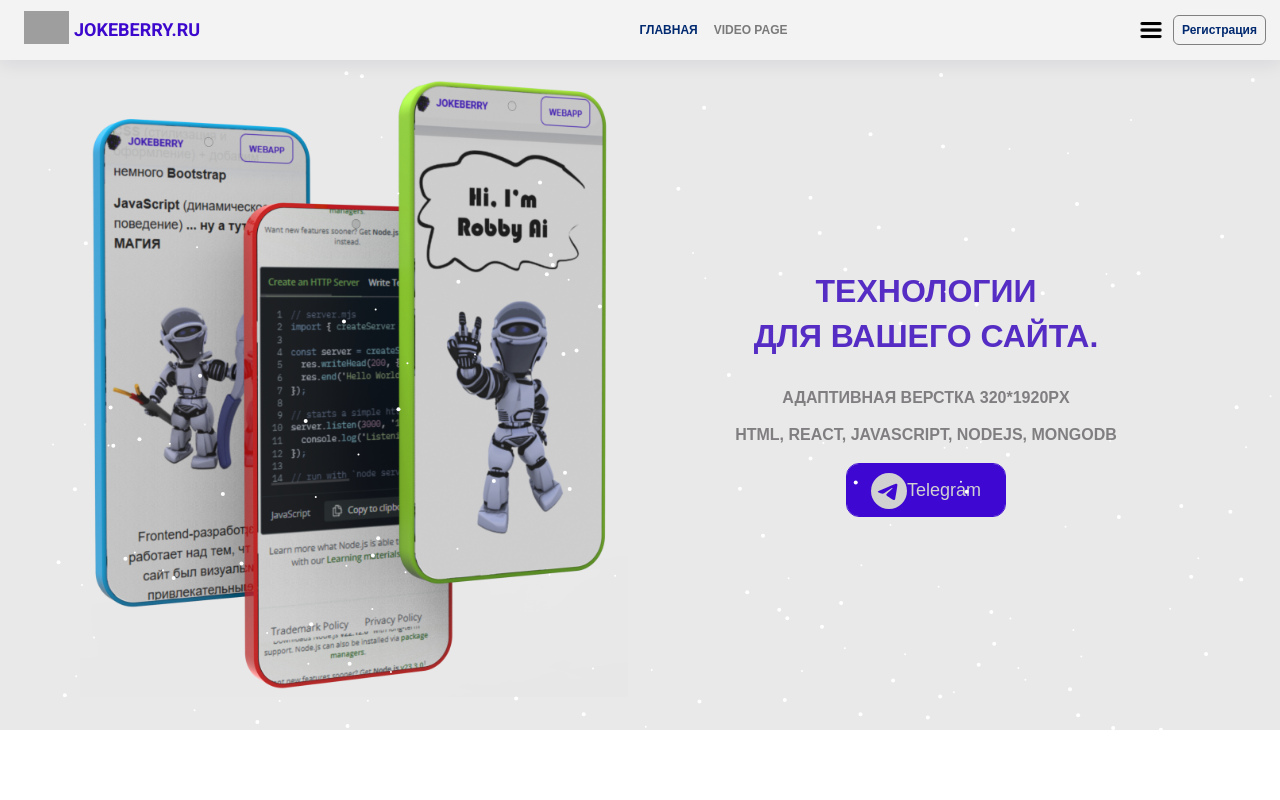
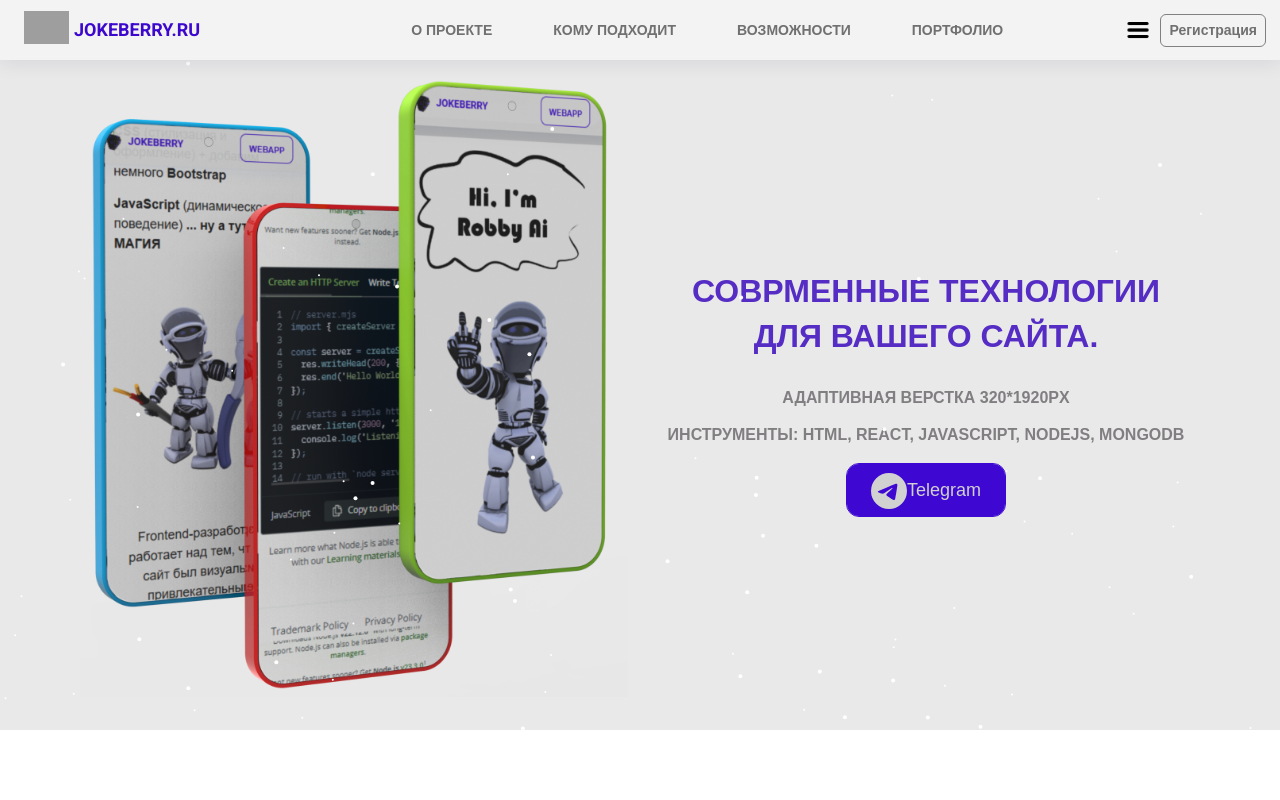
Before and after one commit to dankfedorov/Jokeberry-Frontend, a React app: page / in a window 1280 px wide. Shown: the top 800 px of the page. Built offline with nearby package versions, Linux system fonts and the light colour scheme; grey boxes are pictures that could not be loaded.

Commit message:
add some top menu link

```diff
--- a/src/assets/styles/header.css
+++ b/src/assets/styles/header.css
@@ -1,10 +1,10 @@
 /* header */
 .header {
+  /* padding: 3rem 0; */
   position: fixed;
   background-color: rgb(243, 243, 243);
   gap: 3px;
   transition: all 0.5s;
-    z-index: 998;
   height: 60px;
   box-shadow: 0px 2px 20px rgba(33, 1, 73, 0.1);
 
@@ -12,6 +12,7 @@
   padding-right: 15px;
   z-index: 999;
 }
+
 /* Search bar */
 /* Toogle Sidebar button */
 .header .toggle-sidebar-btn {
@@ -21,6 +22,24 @@
   color: #012970;
   outline: 1px solid #00AEEF;
 }
-  .container__header{
-    flex-direction:row-reverse;
+
+.container__header {
+  flex-direction: row-reverse;
 }
+
+/* header nav link */
+.header-nav__group{
+  display: flex;
+  flex-direction: row;
+  gap: 45px;
+}
+.header-nav__link {
+  font-size: 16px;
+
+}
+
+.header-nav__link a {
+  text-transform: uppercase;
+  font-size: 24px;
+  color: rgb(6, 27, 207);
+}
--- a/src/assets/styles/left-side.css
+++ b/src/assets/styles/left-side.css
@@ -10,7 +10,7 @@
   z-index: 996;
   transition: all 0.3s;
   padding: 20px;
-  overflow-y: auto;
+  /* overflow-y: auto; */
   scrollbar-width: thin;
   scrollbar-color: #aab7cf transparent;
   box-shadow: 0px 0px 20px rgba(1, 41, 112, 0.1);
--- a/src/assets/styles/nav.css
+++ b/src/assets/styles/nav.css
@@ -7,21 +7,21 @@
     padding: 0;
   }
 
-  .header-nav .nav-icon {
+  /* .header-nav .nav-icon {
     font-size: 18px;
     color: #012970;
     margin-right: 25px;
     position: relative;
-  }
+  } */
     .header-nav .nav-profile {
-    color: #012970;
+    color: #707070;
   }
   .header-nav .nav-profile img {
     max-height: 36px;
   }
 
   .header-nav .nav-profile span{
-      font-size: 12px;
+      font-size: 14px;
       font-weight: 600;
   }
 
--- a/src/components/Snow.jsx
+++ b/src/components/Snow.jsx
@@ -1,6 +1,6 @@
 
   // Snow
-  const NUMBER_OF_SNOWFLAKES = 200;
+  const NUMBER_OF_SNOWFLAKES = 100;
   const MAX_SNOWFLAKE_SIZE = 2;
   const MAX_SNOWFLAKE_SPEED = 2;
   const SNOWFLAKE_COLOUR = "#FFFFFF";
--- a/src/components/TopNav.jsx
+++ b/src/components/TopNav.jsx
@@ -1,39 +1,45 @@
 import React from "react";
-import TestBtn from "../components/TestBtn";
+
 
 function TopNav() {
 
   return (
     <nav className="header-nav ms-auto">
-      <ul className="d-flex align-items-center ">
-        <li className="">
+      <ul className="header-nav__group">
+        <li className="header-nav__link">
           <a
-            href="/"
+            href="#"
             className="nav-link nav-profile d-flex align-items-center pe-0"
           >
-            <span className="d-none d-md-block ps-3 ">ГЛАВНАЯ </span>
+            <span className="d-none d-md-block ps-3 ">О Проекте</span>
           </a>
         </li>
 
-        <li>
+        <li className="header-nav__link">
           <a
-            href="/video"
+            href="#"
             className="nav-link nav-profile d-flex align-items-center pe-0"
           >
-            <span className="d-none d-md-block ps-3 small ">VIDEO PAGE</span>
+            <span className="d-none d-md-block ps-3 ">Кому подходит</span>
+          </a>
+        </li>
+        <li className="header-nav__link">
+          <a
+            href="#"
+            className="nav-link nav-profile d-flex align-items-center pe-0"
+          >
+            <span className="d-none d-md-block ps-3 ">Возможности</span>
+          </a>
+        </li>
+        <li className="header-nav__link">
+          <a
+            href="#"
+            className="nav-link nav-profile d-flex align-items-center pe-0"
+          >
+            <span className="d-none d-md-block ps-3 ">Портфолио</span>
           </a>
         </li>
 
-        {/* <li class="nav-item dropdown">
-          <a class="nav-link nav-profile d-flex align-items-center pe-0 dropdown-toggle" href="#" id="navbarDropdownMenuLink" role="button" data-bs-toggle="dropdown" aria-expanded="false">
-            <span className="d-none d-md-block ps-2 ">ВИДЕО</span>
-          </a>
-          <ul class="dropdown-menu" aria-labelledby="navbarDropdownMenuLink">
-            <li><a class="dropdown-item" href="/video">Интро</a></li>
-            <li><a class="dropdown-item" href="#part2">Архитектура</a></li>
-            <li><a class="dropdown-item" href="/video">Дизайн макета</a></li>
-          </ul>
-        </li> */}
 
       </ul>
     </nav>
--- a/src/pages/Dashboard.js
+++ b/src/pages/Dashboard.js
@@ -1,7 +1,5 @@
 import React from "react";
 import "../assets/styles/dashboard.css";
-
-import Breadcrumbs from "components/Breadcrumbs";
 import Users from "components/Users";
 import SidebarMenu from "components/SidebarMenu";
 import Architect from "components/Architect";
--- a/src/pages/LandPage.js
+++ b/src/pages/LandPage.js
@@ -51,9 +51,9 @@ function LandPage() {
             </div>
 
             <div className="col-md-6">
-              <h1 className="mb-3 p-2">Технологии <br></br>для Вашего сайта.</h1>
+              <h1 className="mb-3 p-2">Соврменные технологии <br></br>для Вашего сайта.</h1>
               <p className="hero__descr mb-2">адаптивная верстка 320*1920px </p>
-              <p className="hero__descr mb-4"> HTML, React, Javascript, Nodejs, MongoDB</p>
+              <p className="hero__descr mb-4"> Инструменты: HTML, React, Javascript, Nodejs, MongoDB</p>
 
               <a
                 href="https://t.me/JokeBerry_Bot"
```
Also changed, not shown: src/assets/styles/owlcarousel.css (deleted, +0 -103 lines). Lines whose indentation alone changed are shown as unchanged.
